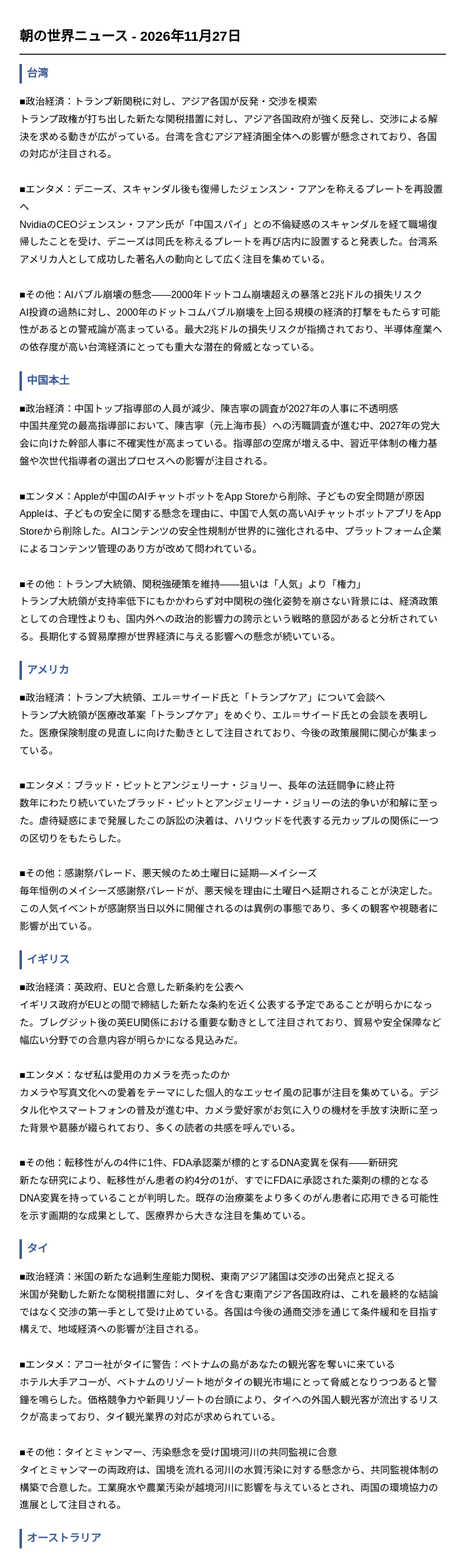
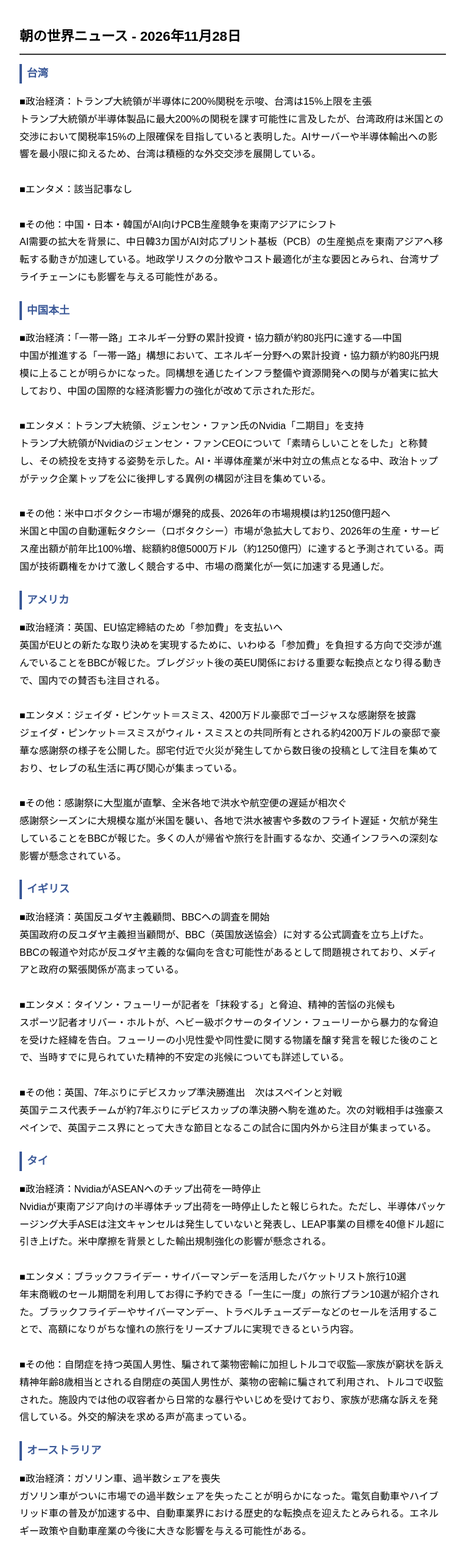
Before and after one commit to minisapo/morning-news-notify, a plain HTML site: page docs/index.html in a window 1280 px wide. Shown: the top 2559 px of the page at 61% size, without its empty margins (258-1018 px from the left). Drawn offline with Linux system fonts and the light colour scheme.

Commit message:
自動更新: 朝のニュース (2026-11-28)

```diff
--- a/docs/index.html
+++ b/docs/index.html
@@ -2,7 +2,7 @@
 <html lang="ja">
 <head>
 <meta charset="UTF-8">
-<title>朝の世界ニュース - 2026年11月27日</title>
+<title>朝の世界ニュース - 2026年11月28日</title>
 <style>
   body { font-family: sans-serif; max-width: 700px; margin: 40px auto; padding: 0 16px; line-height: 1.8; }
   h1 { font-size: 1.4em; border-bottom: 2px solid #333; padding-bottom: 8px; }
@@ -12,46 +12,46 @@
 </style>
 </head>
 <body>
-<h1>朝の世界ニュース - 2026年11月27日</h1>
+<h1>朝の世界ニュース - 2026年11月28日</h1>
 
 <section>
   <h2>台湾</h2>
-  <p>■政治経済：トランプ新関税に対し、アジア各国が反発・交渉を模索<br>トランプ政権が打ち出した新たな関税措置に対し、アジア各国政府が強く反発し、交渉による解決を求める動きが広がっている。台湾を含むアジア経済圏全体への影響が懸念されており、各国の対応が注目される。<br><br>■エンタメ：デニーズ、スキャンダル後も復帰したジェンスン・フアンを称えるプレートを再設置へ<br>NvidiaのCEOジェンスン・フアン氏が「中国スパイ」との不倫疑惑のスキャンダルを経て職場復帰したことを受け、デニーズは同氏を称えるプレートを再び店内に設置すると発表した。台湾系アメリカ人として成功した著名人の動向として広く注目を集めている。<br><br>■その他：AIバブル崩壊の懸念——2000年ドットコム崩壊超えの暴落と2兆ドルの損失リスク<br>AI投資の過熱に対し、2000年のドットコムバブル崩壊を上回る規模の経済的打撃をもたらす可能性があるとの警戒論が高まっている。最大2兆ドルの損失リスクが指摘されており、半導体産業への依存度が高い台湾経済にとっても重大な潜在的脅威となっている。</p>
+  <p>■政治経済：トランプ大統領が半導体に200%関税を示唆、台湾は15%上限を主張<br>トランプ大統領が半導体製品に最大200%の関税を課す可能性に言及したが、台湾政府は米国との交渉において関税率15%の上限確保を目指していると表明した。AIサーバーや半導体輸出への影響を最小限に抑えるため、台湾は積極的な外交交渉を展開している。<br><br>■エンタメ：該当記事なし<br><br>■その他：中国・日本・韓国がAI向けPCB生産競争を東南アジアにシフト<br>AI需要の拡大を背景に、中日韓3カ国がAI対応プリント基板（PCB）の生産拠点を東南アジアへ移転する動きが加速している。地政学リスクの分散やコスト最適化が主な要因とみられ、台湾サプライチェーンにも影響を与える可能性がある。</p>
 </section>
 
 <section>
   <h2>中国本土</h2>
-  <p>■政治経済：中国トップ指導部の人員が減少、陳吉寧の調査が2027年の人事に不透明感<br>中国共産党の最高指導部において、陳吉寧（元上海市長）への汚職調査が進む中、2027年の党大会に向けた幹部人事に不確実性が高まっている。指導部の空席が増える中、習近平体制の権力基盤や次世代指導者の選出プロセスへの影響が注目される。<br><br>■エンタメ：Appleが中国のAIチャットボットをApp Storeから削除、子どもの安全問題が原因<br>Appleは、子どもの安全に関する懸念を理由に、中国で人気の高いAIチャットボットアプリをApp Storeから削除した。AIコンテンツの安全性規制が世界的に強化される中、プラットフォーム企業によるコンテンツ管理のあり方が改めて問われている。<br><br>■その他：トランプ大統領、関税強硬策を維持――狙いは「人気」より「権力」<br>トランプ大統領が支持率低下にもかかわらず対中関税の強化姿勢を崩さない背景には、経済政策としての合理性よりも、国内外への政治的影響力の誇示という戦略的意図があると分析されている。長期化する貿易摩擦が世界経済に与える影響への懸念が続いている。</p>
+  <p>■政治経済：「一帯一路」エネルギー分野の累計投資・協力額が約80兆円に達する―中国<br>中国が推進する「一帯一路」構想において、エネルギー分野への累計投資・協力額が約80兆円規模に上ることが明らかになった。同構想を通じたインフラ整備や資源開発への関与が着実に拡大しており、中国の国際的な経済影響力の強化が改めて示された形だ。<br><br>■エンタメ：トランプ大統領、ジェンセン・ファン氏のNvidia「二期目」を支持<br>トランプ大統領がNvidiaのジェンセン・ファンCEOについて「素晴らしいことをした」と称賛し、その続投を支持する姿勢を示した。AI・半導体産業が米中対立の焦点となる中、政治トップがテック企業トップを公に後押しする異例の構図が注目を集めている。<br><br>■その他：米中ロボタクシー市場が爆発的成長、2026年の市場規模は約1250億円超へ<br>米国と中国の自動運転タクシー（ロボタクシー）市場が急拡大しており、2026年の生産・サービス産出額が前年比100%増、総額約8億5000万ドル（約1250億円）に達すると予測されている。両国が技術覇権をかけて激しく競合する中、市場の商業化が一気に加速する見通しだ。</p>
 </section>
 
 <section>
   <h2>アメリカ</h2>
-  <p>■政治経済：トランプ大統領、エル＝サイード氏と「トランプケア」について会談へ<br>トランプ大統領が医療改革案「トランプケア」をめぐり、エル＝サイード氏との会談を表明した。医療保険制度の見直しに向けた動きとして注目されており、今後の政策展開に関心が集まっている。<br><br>■エンタメ：ブラッド・ピットとアンジェリーナ・ジョリー、長年の法廷闘争に終止符<br>数年にわたり続いていたブラッド・ピットとアンジェリーナ・ジョリーの法的争いが和解に至った。虐待疑惑にまで発展したこの訴訟の決着は、ハリウッドを代表する元カップルの関係に一つの区切りをもたらした。<br><br>■その他：感謝祭パレード、悪天候のため土曜日に延期―メイシーズ<br>毎年恒例のメイシーズ感謝祭パレードが、悪天候を理由に土曜日へ延期されることが決定した。この人気イベントが感謝祭当日以外に開催されるのは異例の事態であり、多くの観客や視聴者に影響が出ている。</p>
+  <p>■政治経済：英国、EU協定締結のため「参加費」を支払いへ<br>英国がEUとの新たな取り決めを実現するために、いわゆる「参加費」を負担する方向で交渉が進んでいることをBBCが報じた。ブレグジット後の英EU関係における重要な転換点となり得る動きで、国内での賛否も注目される。<br><br>■エンタメ：ジェイダ・ピンケット＝スミス、4200万ドル豪邸でゴージャスな感謝祭を披露<br>ジェイダ・ピンケット＝スミスがウィル・スミスとの共同所有とされる約4200万ドルの豪邸で豪華な感謝祭の様子を公開した。邸宅付近で火災が発生してから数日後の投稿として注目を集めており、セレブの私生活に再び関心が集まっている。<br><br>■その他：感謝祭に大型嵐が直撃、全米各地で洪水や航空便の遅延が相次ぐ<br>感謝祭シーズンに大規模な嵐が米国を襲い、各地で洪水被害や多数のフライト遅延・欠航が発生していることをBBCが報じた。多くの人が帰省や旅行を計画するなか、交通インフラへの深刻な影響が懸念されている。</p>
 </section>
 
 <section>
   <h2>イギリス</h2>
-  <p>■政治経済：英政府、EUと合意した新条約を公表へ<br>イギリス政府がEUとの間で締結した新たな条約を近く公表する予定であることが明らかになった。ブレグジット後の英EU関係における重要な動きとして注目されており、貿易や安全保障など幅広い分野での合意内容が明らかになる見込みだ。<br><br>■エンタメ：なぜ私は愛用のカメラを売ったのか<br>カメラや写真文化への愛着をテーマにした個人的なエッセイ風の記事が注目を集めている。デジタル化やスマートフォンの普及が進む中、カメラ愛好家がお気に入りの機材を手放す決断に至った背景や葛藤が綴られており、多くの読者の共感を呼んでいる。<br><br>■その他：転移性がんの4件に1件、FDA承認薬が標的とするDNA変異を保有――新研究<br>新たな研究により、転移性がん患者の約4分の1が、すでにFDAに承認された薬剤の標的となるDNA変異を持っていることが判明した。既存の治療薬をより多くのがん患者に応用できる可能性を示す画期的な成果として、医療界から大きな注目を集めている。</p>
+  <p>■政治経済：英国反ユダヤ主義顧問、BBCへの調査を開始<br>英国政府の反ユダヤ主義担当顧問が、BBC（英国放送協会）に対する公式調査を立ち上げた。BBCの報道や対応が反ユダヤ主義的な偏向を含む可能性があるとして問題視されており、メディアと政府の緊張関係が高まっている。<br><br>■エンタメ：タイソン・フューリーが記者を「抹殺する」と脅迫、精神的苦悩の兆候も<br>スポーツ記者オリバー・ホルトが、ヘビー級ボクサーのタイソン・フューリーから暴力的な脅迫を受けた経緯を告白。フューリーの小児性愛や同性愛に関する物議を醸す発言を報じた後のことで、当時すでに見られていた精神的不安定の兆候についても詳述している。<br><br>■その他：英国、7年ぶりにデビスカップ準決勝進出　次はスペインと対戦<br>英国テニス代表チームが約7年ぶりにデビスカップの準決勝へ駒を進めた。次の対戦相手は強豪スペインで、英国テニス界にとって大きな節目となるこの試合に国内外から注目が集まっている。</p>
 </section>
 
 <section>
   <h2>タイ</h2>
-  <p>■政治経済：米国の新たな過剰生産能力関税、東南アジア諸国は交渉の出発点と捉える<br>米国が発動した新たな関税措置に対し、タイを含む東南アジア各国政府は、これを最終的な結論ではなく交渉の第一手として受け止めている。各国は今後の通商交渉を通じて条件緩和を目指す構えで、地域経済への影響が注目される。<br><br>■エンタメ：アコー社がタイに警告：ベトナムの島があなたの観光客を奪いに来ている<br>ホテル大手アコーが、ベトナムのリゾート地がタイの観光市場にとって脅威となりつつあると警鐘を鳴らした。価格競争力や新興リゾートの台頭により、タイへの外国人観光客が流出するリスクが高まっており、タイ観光業界の対応が求められている。<br><br>■その他：タイとミャンマー、汚染懸念を受け国境河川の共同監視に合意<br>タイとミャンマーの両政府は、国境を流れる河川の水質汚染に対する懸念から、共同監視体制の構築で合意した。工業廃水や農業汚染が越境河川に影響を与えているとされ、両国の環境協力の進展として注目される。</p>
+  <p>■政治経済：NvidiaがASEANへのチップ出荷を一時停止<br>Nvidiaが東南アジア向けの半導体チップ出荷を一時停止したと報じられた。ただし、半導体パッケージング大手ASEは注文キャンセルは発生していないと発表し、LEAP事業の目標を40億ドル超に引き上げた。米中摩擦を背景とした輸出規制強化の影響が懸念される。<br><br>■エンタメ：ブラックフライデー・サイバーマンデーを活用したバケットリスト旅行10選<br>年末商戦のセール期間を利用してお得に予約できる「一生に一度」の旅行プラン10選が紹介された。ブラックフライデーやサイバーマンデー、トラベルチューズデーなどのセールを活用することで、高額になりがちな憧れの旅行をリーズナブルに実現できるという内容。<br><br>■その他：自閉症を持つ英国人男性、騙されて薬物密輸に加担しトルコで収監―家族が窮状を訴え<br>精神年齢8歳相当とされる自閉症の英国人男性が、薬物の密輸に騙されて利用され、トルコで収監された。施設内では他の収容者から日常的な暴行やいじめを受けており、家族が悲痛な訴えを発信している。外交的解決を求める声が高まっている。</p>
 </section>
 
 <section>
   <h2>オーストラリア</h2>
-  <p>■政治経済：オーストラリアの夏は全国的に猛暑予報、気象局が発表<br>気象局（Bureau of Meteorology）がオーストラリア全土で今夏は例年より気温が高くなると予測を発表した。熱波や干ばつのリスクが高まる可能性があり、農業・エネルギー需要・健康面への影響が懸念される。<br><br>■エンタメ：デビッド・ワーナー、「いじめ的」ジャーナリストを批判<br>元オーストラリア代表クリケット選手のデビッド・ワーナーが、メディアの取材姿勢を「いじめ（bullying）」と名指しで批判した。引退後も注目を集める同選手の発言は、スポーツメディアのあり方についての議論を呼んでいる。<br><br>■その他：サンドペーパーゲート、元クリケット・オーストラリア幹部が2018年の対応を擁護<br>2018年に発覚したボール改ざん問題（サンドペーパーゲート）について、当時のクリケット・オーストラリア幹部が調査の対応は適切だったと改めて主張した。事件から数年が経つ今もオーストラリアのクリケット界に影を落とす問題として注目されている。</p>
+  <p>■政治経済：ガソリン車、過半数シェアを喪失<br>ガソリン車がついに市場での過半数シェアを失ったことが明らかになった。電気自動車やハイブリッド車の普及が加速する中、自動車業界における歴史的な転換点を迎えたとみられる。エネルギー政策や自動車産業の今後に大きな影響を与える可能性がある。<br><br>■エンタメ：BBCの著作権強化でBlueyがクリスマスイベントから相次いで排除<br>人気オーストラリアアニメ「Bluey」が、BBCによる著作権取り締まり強化を受け、複数のクリスマスイベントへの出演が中止となっている。ファンや主催者からは失望の声が上がっており、著作権管理のあり方をめぐる議論も広がっている。<br><br>■その他：シドニー空港でエア・ニュージーランドとカンタス航空が接近インシデント、管制指示を調査中<br>シドニー空港において、エア・ニュージーランドとカンタス航空の航空機が関与するインシデントが発生し、当局が航空管制の指示内容について調査を進めている。航空安全への影響が懸念されており、調査結果が注目される。</p>
 </section>
 
 <section>
   <h2>日本</h2>
-  <p>■政治経済：野党、関文科相への問責決議案を提出　「政官財の癒着構造を主導」<br>野党が関文部科学大臣に対する問責決議案を国会に提出した。「政官財の癒着構造を主導した」として大臣の責任を追及する内容で、文部行政をめぐる政治的緊張が高まっている。<br><br>■エンタメ：英「デュラン・デュラン」元ギタリスト、アンディ・テイラーさん死去<br>1980年代に世界的な人気を誇ったイギリスのロックバンド「デュラン・デュラン」の元ギタリスト、アンディ・テイラーさんが死去した。バンドの黄金期を支えたメンバーの訃報に、世界中のファンから追悼の声が上がっている。<br><br>■その他：核開発の意思を改めて強調、金正恩氏が核生産施設視察<br>北朝鮮の金正恩総書記が核兵器の生産施設を視察し、核開発を継続する強い意志を改めて示した。国際社会による制裁や対話の呼びかけが続く中、核・ミサイル開発への姿勢を崩さない北朝鮮の動向が引き続き注目される。</p>
+  <p>■政治経済：年金増で「非課税」外れ負担急増　介護保険料は倍近く、医療費も重く<br>年金額の増加により、これまで住民税非課税だった高齢者が課税対象となるケースが増加している。その結果、介護保険料が最大で倍近くに跳ね上がるなど、実質的な生活費負担が大幅に増える逆説的な問題が浮き彫りになっている。高齢者の家計への影響が深刻で、制度設計の見直しを求める声も高まっている。<br><br>■エンタメ：世界3位でも夢に出たひとつのミス　ソムリエが語る「一流」の条件<br>世界大会で3位入賞を果たしたトップソムリエが、極限のプレッシャー下での失敗と向き合う姿を語った。「一流」と呼ばれる域に達してもなお、わずかなミスを真摯に振り返り続ける姿勢が、高い評価の裏側にあることが明かされている。プロフェッショナルの深い矜持と自己研鑽の在り方が注目を集めている。<br><br>■その他：激減したラッコ、なぜ4頭が来日？ 実現まで4年、海を越えた舞台裏<br>絶滅危惧種として世界的に個体数が激減しているラッコ4頭が日本に来日した。その実現には4年もの歳月をかけた国際的な交渉と調整が必要だったといい、種の保全や国際的な動物外交の観点からも大きな意義を持つ取り</p>
 </section>
 
 <section>
   <h2>ハワイ</h2>
-  <p>■政治経済：トランプ氏のサンクスギビング招待リスト判明――招待されたMAGA有力者と除外された人物たち<br>トランプ前大統領のマー・ア・ラーゴでのサンクスギビングパーティーに関する招待者リストが明らかになった。MAGA陣営の著名人の中で招待された人物と招待から外された人物の詳細が報じられており、子供2人の欠席も注目を集めている。次期政権に向けた人間関係や内部の力学を示す動向として政治的な関心を集めている。<br><br>■エンタメ：『リアル・ハウスワイブズ・オブ・ソルトレイクシティ』最新話「ラット・レース」振り返り<br>人気リアリティ番組『リアル・ハウスワイブズ・オブ・ソルトレイクシティ』の最新エピソード「ラット・レース」の内容が話題となっている。出演者たちの人間関係や確執が描かれ、視聴者の間で活発な議論が巻き起こっている。<br><br>■その他：ハワイ大学、マウンテンウェスト加入初年度で女子バレーボール頂点に<br>ハワイ大学の女子バレーボールチームが、マウンテンウェストカンファレンスに加入して初年度でカンファレンス優勝を果たした。新たなリーグでの初シーズンにして栄冠を手にしたことは、ハワイのスポーツ界にとって大きな快挙として注目されている。</p>
+  <p>■政治経済：ハワイのマーチングバンド、感謝祭パレード参加に70万ドルが必要<br>ハワイのマーチングバンドが延期されていた感謝祭デーパレードへの参加を実現するため、70万ドルの資金調達が必要な状況にある。地域の文化・教育活動への支援が求められており、資金不足が参加実現の大きな壁となっている。<br><br>■エンタメ：ブラックフライデー＆サイバーマンデー2026のお得なセール情報<br>2026年のブラックフライデーおよびサイバーマンデーに向けたセール・割引情報がまとめられており、消費者にとって節約の大きなチャンスとなっている。ハワイでも多くの店舗やオンラインショップがキャンペーンを予定しており、早めの情報収集が推奨される。<br><br>■その他：UHシニア・ラインバッカーのホオフリ、故郷ハワイへの帰還と家族との絆<br>ハワイ大学フットボールチームのシニア・ラインバッカー、ホオフリ選手が故郷ハワイに戻るまでの歩みと、家族との絆を軸にしたストーリーが紹介されている。地元出身選手として地域への思いを胸に活躍する姿が注目を集めている。</p>
 </section>
 
 </body>
```
